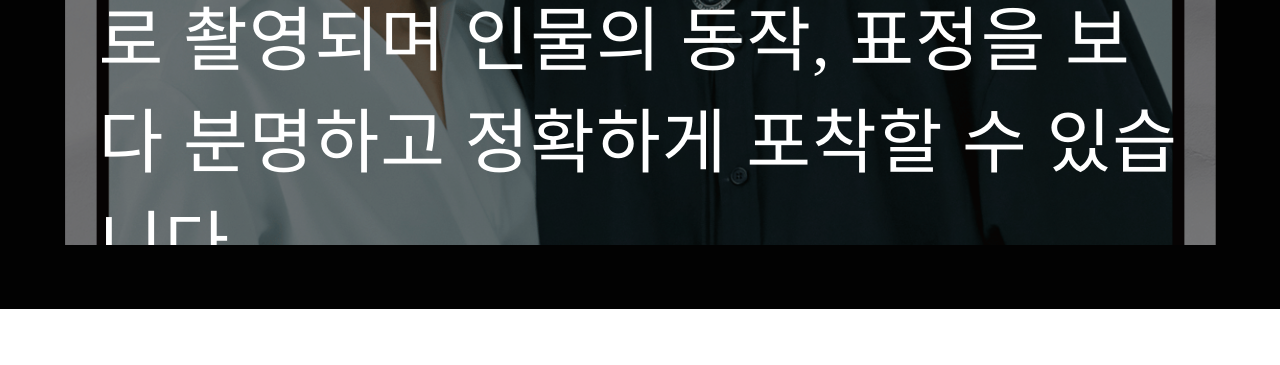
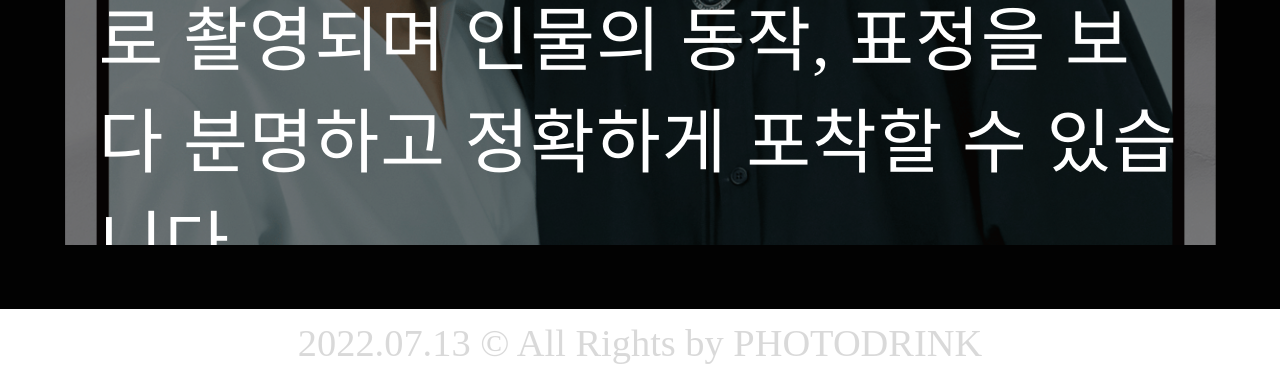
Before and after one commit to sadbc1235/photodrinkM, a website: page index.html in a window 1280 px wide. Shown: the part 491-856 px from the top of the page. Before the commit the page ends 800 px from the top, so only its background shows below. Drawn offline with Linux system fonts and the light colour scheme.

Commit message:
add copy right

```diff
--- a/index.html
+++ b/index.html
@@ -142,8 +142,8 @@
 
     </section>
 
-    <!-- <footer>
+    <footer>
       2022.07.13 &copy; All Rights by PHOTODRINK
-    </footer> -->
+    </footer>
   </body>
 </html>
--- a/scss/main.scss
+++ b/scss/main.scss
@@ -124,7 +124,7 @@ header {
 
     .boothBtnBox {
       position:absolute;
-      top: 73vh;
+      top: 72vh;
       width: 100%;
       display: flex;
       flex-wrap: wrap;
@@ -185,7 +185,7 @@ header {
 
 footer {
   position: absolute;
-  bottom: 10px;
+  top: 93.5vh;
   left: 0;
   width: 100%;
   padding-top: 5%;
```
Also changed, not shown: css/main.css.
